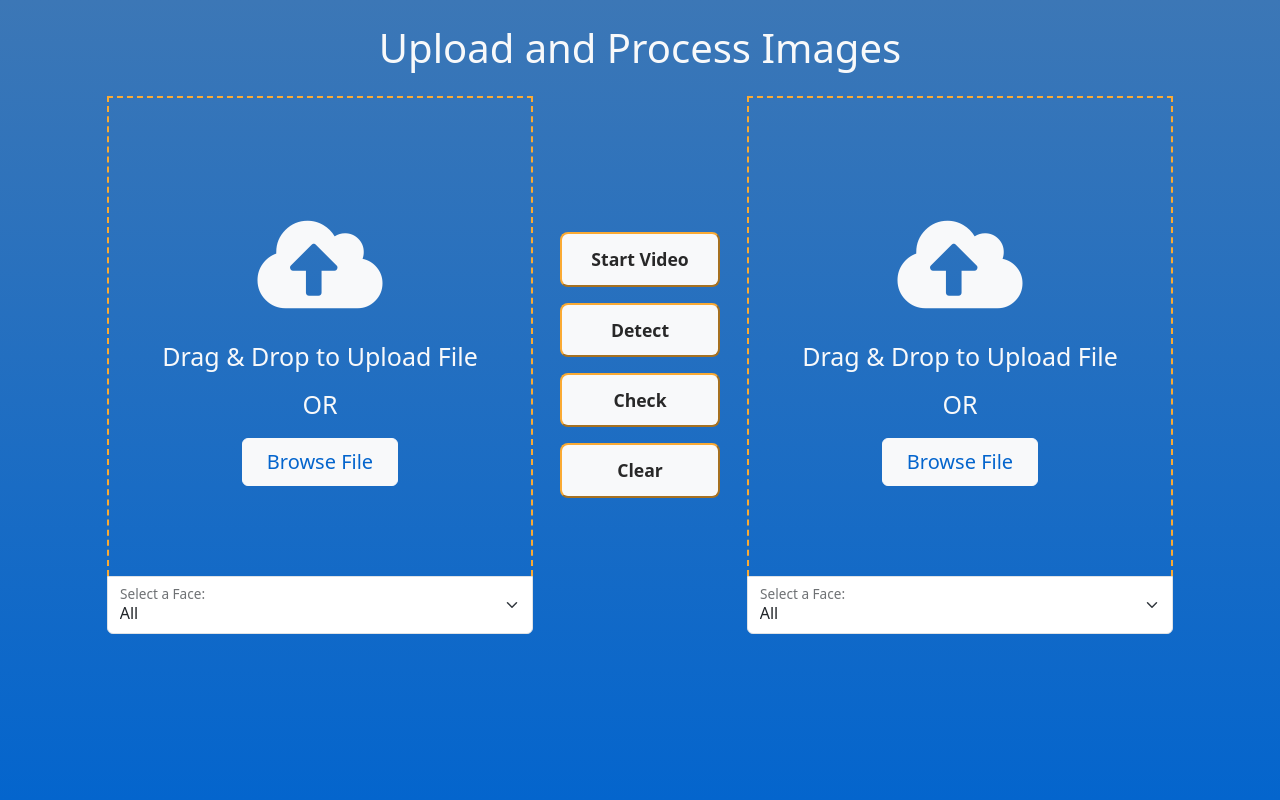
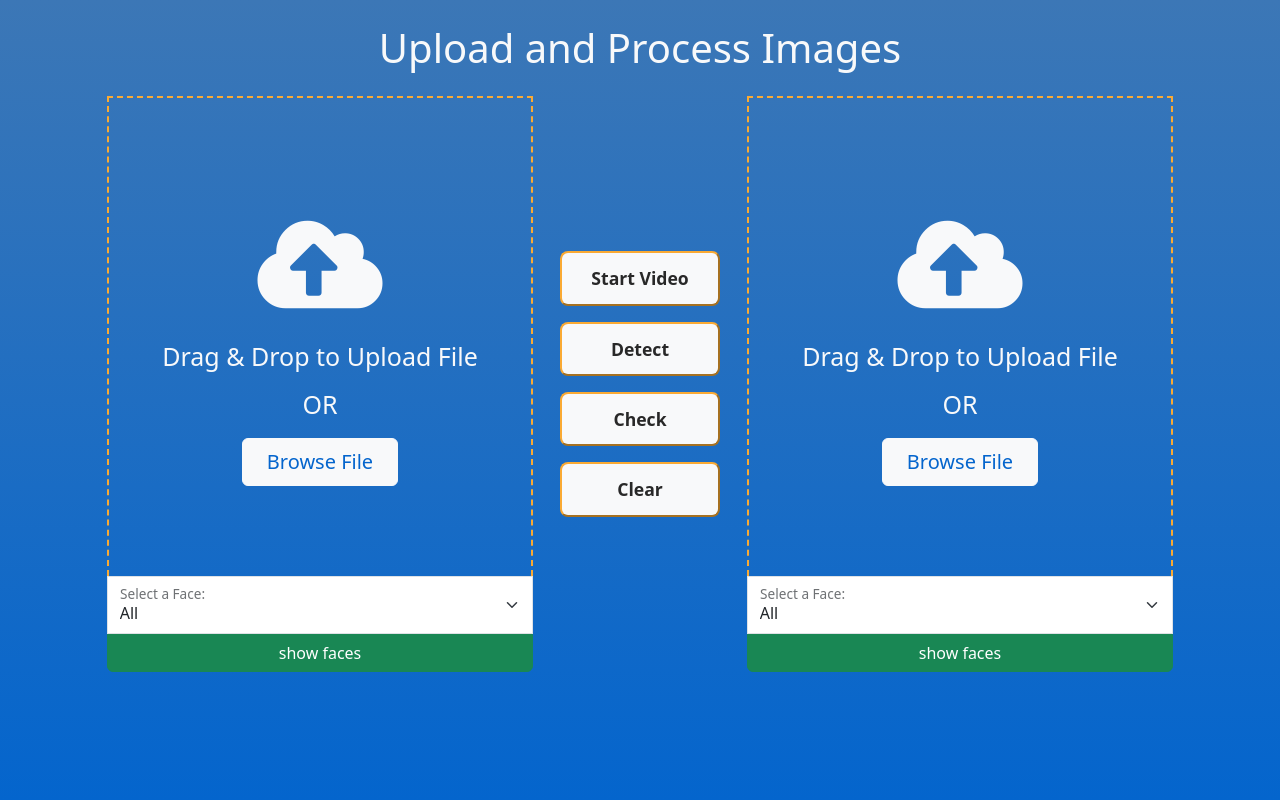
Before and after one commit to DanielGrin31/FACE-Frontend, a Flask app: page / in a window 1280 px wide. Run offline with Flask 3, Linux system fonts and the light colour scheme; some libraries are stand-ins or nearby versions.

Commit message:
Add bounding boxes for faces and change imgs to canvas

```diff
--- a/static/js/image.js
+++ b/static/js/image.js
@@ -1,47 +1,66 @@
 "use strict";
-async function postAction(action, data = {}) {
-  const formData = new FormData();
-  formData.append("action", action);
-  for (const key in data) {
-    formData.append(key, data[key]);
+async function postData(endpoint, data) {
+  try {
+    const response = await fetch(`http://127.0.0.1:5057/api/${endpoint}`, {
+      method: "POST", // or 'PUT'
+      body:data,
+    });
+
+    const result = await response.json();
+    return result;
+  } catch (error) {
+    console.error("Error:", error);
   }
-  const response = await fetch("/", {
-    method: "POST",
-    body: formData,
-  })
-    .then((response) => response.text())
-    .then((html) => {
-      var newDoc = document.implementation.createHTMLDocument("New Document");
-      newDoc.documentElement.innerHTML = html;
-
-      // Replace the current document with the new one
-      document.open();
-      document.write(newDoc.documentElement.innerHTML);
-      document.close();
-    });
 }
 
-$("#startVideoBtn").on("click",function(){
-  const video = $('#video')[0]; // Get the video element using jQuery
+async function findFace(image,face_num){
+  let data=new FormData();
+  data.append("image",image)
+  let result=await postData("find",data);
+  if(face_num==-2){
+    return result.boxes;
+
+  }
+  return [result.boxes[face_num]];
+}
+
+async function loadImage(canvas, src) {
+  const ctx = canvas.getContext("2d");
+
+  const img = new Image();
+  return new Promise((resolve,reject)=>{
+  img.onload = function () {
+    const displaySize = { width: img.width, height: img.height };
+    faceapi.matchDimensions(canvas, displaySize);
+    ctx.drawImage(img, 0, 0, canvas.width, canvas.height);
+    resolve()
+  };
+  img.onerror=(error)=> reject(error);
+  img.src = src; // Replace with your image URL
+});
+}
+$("#startVideoBtn").on("click", function () {
+  const video = $("#video")[0]; // Get the video element using jQuery
   if (current_images.length === 0) {
-    $(this).prop("disabled", true)
-    $('#video').removeClass("d-none");
+    $(this).prop("disabled", true);
+    $("#video").removeClass("d-none");
     Promise.all([
-      faceapi.nets.tinyFaceDetector.loadFromUri('/static/models'),
-      faceapi.nets.faceLandmark68Net.loadFromUri('/static/models'),
-      faceapi.nets.faceRecognitionNet.loadFromUri('/static/models')])
-    faceapi.nets.ssdMobilenetv1.loadFromUri('/static/models').then(startVideo);
-
+      faceapi.nets.tinyFaceDetector.loadFromUri("/static/models"),
+      faceapi.nets.faceLandmark68Net.loadFromUri("/static/models"),
+      faceapi.nets.faceRecognitionNet.loadFromUri("/static/models"),
+    ]);
+    faceapi.nets.ssdMobilenetv1.loadFromUri("/static/models").then(startVideo);
 
     function startVideo() {
-      navigator.mediaDevices.getUserMedia({ video: {} })
+      navigator.mediaDevices
+        .getUserMedia({ video: {} })
         .then((stream) => {
           video.srcObject = stream;
         })
         .catch((err) => {
-          console.error('Error accessing the webcam: ', err);
+          console.error("Error accessing the webcam: ", err);
         });
-      video.addEventListener('play', () => {
+      video.addEventListener("play", () => {
         const canvas = faceapi.createCanvasFromMedia(video);
         let continueScanning = true;
 
@@ -50,11 +69,12 @@ $("#startVideoBtn").on("click",function(){
         const displaySize = { width: 640, height: 480 };
         faceapi.matchDimensions(canvas, displaySize);
         let scanVideo = setInterval(async () => {
-
-          const detections = await faceapi.detectAllFaces(video, new faceapi.TinyFaceDetectorOptions()).withFaceLandmarks();
+          const detections = await faceapi
+            .detectAllFaces(video, new faceapi.TinyFaceDetectorOptions())
+            .withFaceLandmarks();
           if (detections.length > 0 && continueScanning) {
-            const canvas = document.createElement('canvas');
-            const ctx = canvas.getContext('2d');
+            const canvas = document.createElement("canvas");
+            const ctx = canvas.getContext("2d");
 
             // Set the canvas dimensions to match the video
             canvas.width = video.videoWidth;
@@ -64,7 +84,7 @@ $("#startVideoBtn").on("click",function(){
             ctx.drawImage(video, 0, 0, canvas.width, canvas.height);
 
             // Convert the canvas to a data URL (base64 encoded)
-            const dataURL = canvas.toDataURL('image/png');
+            const dataURL = canvas.toDataURL("image/png");
             const randomString = Math.random().toString(36).substring(2, 10);
             const file = dataURLtoFile(dataURL, `${randomString}.png`);
             showFile($("#dragarea1"), file);
@@ -75,7 +95,8 @@ $("#startVideoBtn").on("click",function(){
             clearInterval(scanVideo);
             continueScanning = false;
             $("form").submit(function (eventObj) {
-              $("<input />").attr("type", "hidden")
+              $("<input />")
+                .attr("type", "hidden")
                 .attr("name", "action")
                 .attr("value", "Upload")
                 .appendTo(this);
@@ -88,24 +109,6 @@ $("#startVideoBtn").on("click",function(){
     }
   }
 });
-
-
-function addErrorMessage(message) {
-  $("#messageContainer").append(`
-    <div class="alert alert-danger m-1 me-0 d-flex" role="alert">
-        ${message}
-        <button type="button" class="btn-close ms-auto"  data-bs-dismiss="alert" aria-label="Close"></button>
-    </div>
-`);
-}
-function addInfoMessage(message) {
-  $("#messageContainer").append(`
-    <div class="alert alert-primary m-1 me-0 align d-flex " role="alert">
-        ${message}
-        <button type="button" class="btn-close ms-auto"  data-bs-dismiss="alert" aria-label="Close"></button>
-    </div>
-`);
-}
 
 function getImgParams($comboBox, areaNumber) {
   const faceNum = parseInt($comboBox.val());
@@ -125,23 +128,43 @@ async function getFacePath($comboBox, areaNumber) {
   return { path, exists, face_num };
 }
 function setupDropArea($dropArea, areaNumber) {
-  const $img = $dropArea.find("img");
+  const $img = $dropArea.find("canvas");
   const $content = $dropArea.find(`#dragarea${areaNumber}-content`);
   const $dragText = $content.find("header");
   const $button = $content.find("button");
   const $input = $dropArea.find("input");
   const $comboBox = $(`#combo-box${areaNumber}`);
-
+  const $findBtn = $(`#findBtn${areaNumber}`);
   $button.on("click", function () {
     $input.click();
   });
+  $findBtn.on("click",async function(){
+    let id = $(this).attr("id");
+    let number = parseInt(id.slice(-1)); // Get the last character
+    let path = SERVER_URL + `/pool/${current_images[number-1]}`;
+    await loadImage($img[0],path)
+    let face_num =  getImgParams($comboBox, number).faceNum;
+    let faces=await findFace(current_images[number-1],face_num)
+    for(let i=0;i<faces.length;i++){
+      let face=faces[i];
+      let box={x:face[0], y:face[1],width:face[2]-face[0],height:face[3]-face[1]}
+      let num = (face_num === -2) ? i : face_num;
+      let drawOptions = {
+        label: `face ${num+1}`,
+        lineWidth: 5
+      }
+      let drawBox = new faceapi.draw.DrawBox(box, drawOptions)
+      drawBox.draw($img[0])
+    }
 
+  })
   $input.on("change", function () {
     const file = this.files[0];
     $dropArea.addClass("active");
     showFile($dropArea, file);
     $("form").submit(function (eventObj) {
-      $("<input />").attr("type", "hidden")
+      $("<input />")
+        .attr("type", "hidden")
         .attr("name", "action")
         .attr("value", "Upload")
         .appendTo(this);
@@ -149,7 +172,7 @@ function setupDropArea($dropArea, areaNumber) {
     });
     $("form").submit();
     $("button").prop("disabled", true);
-    $("input[type='button'], input[type='submit']").prop("disabled", true)
+    $("input[type='button'], input[type='submit']").prop("disabled", true);
   });
   $dropArea.on("dragover", function (event) {
     event.preventDefault();
@@ -167,7 +190,8 @@ function setupDropArea($dropArea, areaNumber) {
     $input[0].files = event.originalEvent.dataTransfer.files;
     showFile($dropArea, file);
     $("form").submit(function (eventObj) {
-      $("<input />").attr("type", "hidden")
+      $("<input />")
+        .attr("type", "hidden")
         .attr("name", "action")
         .attr("value", "Upload")
         .appendTo(this);
@@ -175,14 +199,15 @@ function setupDropArea($dropArea, areaNumber) {
     });
     $("form").submit();
     $("button").prop("disabled", true);
-    $("input[type='button'], input[type='submit']").prop("disabled", true)
+    $("input[type='button'], input[type='submit']").prop("disabled", true);
   });
   $comboBox.on("change", async function () {
     let result = await getFacePath($(this), areaNumber);
     if (result.exists) {
       //display
       $(`#face_num_input${areaNumber}`).val(result.face_num);
-      $img.attr("src", result.path);
+      await loadImage($img[0], result.path);
+
       $img.removeClass("d-none");
       $dropArea.removeClass("p-5");
     } else {
@@ -195,32 +220,27 @@ const dropArea1Elements = setupDropArea($("#dragarea1"), 1);
 const dropArea2Elements = setupDropArea($("#dragarea2"), 2);
 let file;
 $(document).keydown(function (event) {
-  if (event.ctrlKey && event.key === 's') {
+  if (event.ctrlKey && event.key === "s") {
     event.preventDefault();
     $("input[type='submit'][value='Compare']").click();
-  }
-  else if (event.ctrlKey && event.key === 'd') {
+  } else if (event.ctrlKey && event.key === "d") {
     event.preventDefault();
     $("input[type='submit'][value='Check']").click();
-  }
-  else if (event.ctrlKey && event.key === 'c') {
+  } else if (event.ctrlKey && event.key === "c") {
     event.preventDefault();
     $("input[type='submit'][value='Clear']").click();
-  }
-  else if (event.ctrlKey && event.key === ',') {
+  } else if (event.ctrlKey && event.key === ",") {
     event.preventDefault();
     $(".browse-btn:eq(0)").click();
-  }
-  else if (event.ctrlKey && event.key === '.') {
+  } else if (event.ctrlKey && event.key === ".") {
     event.preventDefault();
     $(".browse-btn:eq(1)").click();
   }
 });
 $(document).ready(function () {
   if (messages.length > 0 || errors.length > 0) {
-    const myModal = new bootstrap.Modal(document.getElementById('myModal'));
+    const myModal = new bootstrap.Modal(document.getElementById("myModal"));
     myModal.show();
-
   }
 
   let $imgs = [dropArea1Elements.$img, dropArea2Elements.$img];
@@ -234,17 +254,15 @@ $(document).ready(function () {
         path =
           SERVER_URL +
           `/static/aligned_${selected_faces[index]}_${current_images[index]}`;
-        $comboBoxes[index].val(selected_faces[index])
+        $comboBoxes[index].val(selected_faces[index]);
         $(`#face_num_input${index + 1}`).val(selected_faces[index]);
       }
-      $imgs[index].attr("src", path);
+      loadImage($imgs[index][0], path);
       $imgs[index].removeClass("d-none");
       $imgs[index].removeClass("p-5");
     }
   }
 });
-
-
 
 // errors.forEach((error) => {
 //   if (error !== "") {
@@ -266,13 +284,15 @@ function deleteImage(button) {
   $(button).remove();
 }
 function unshowFile($dragArea) {
-  let $img = $dragArea.find("img").attr("src", "");
+  let $img = $dragArea.find("canvas");
+  const ctx = $img.getContext("2d");
+  ctx.clearRect(0, 0, canvas.width, canvas.height);
   $img.addClass("d-none");
   $dragArea.addClass("p-5");
   $dragArea.removeClass("active");
 }
 function dataURLtoFile(dataurl, filename) {
-  var arr = dataurl.split(','),
+  var arr = dataurl.split(","),
     mime = arr[0].match(/:(.*?);/)[1],
     bstr = atob(arr[arr.length - 1]),
     n = bstr.length,
@@ -282,6 +302,7 @@ function dataURLtoFile(dataurl, filename) {
   }
   return new File([u8arr], filename, { type: mime });
 }
+
 function showFile(dragArea, file) {
   let fileType = file.type;
   let validExtensions = ["image/jpeg", "image/jpg", "image/png", "image/webp"];
@@ -289,8 +310,8 @@ function showFile(dragArea, file) {
     let fileReader = new FileReader();
     fileReader.onload = () => {
       let fileURL = fileReader.result;
-      let $imgElement = dragArea.find("img");
-      $imgElement.attr("src", fileURL);
+      let $imgElement = dragArea.find("canvas");
+      loadImage($imgElement[0], fileURL);
       $imgElement.removeClass("d-none");
       dragArea.addClass("active");
       dragArea.removeClass("p-5");
--- a/templates/image.html
+++ b/templates/image.html
@@ -16,13 +16,15 @@ block content %}
                         {{'active' if current|length>0 else 'inactive'}}">
                         {%if current[i]%}
                         <div
-                            class="w-100 bg-dark text-light rounded-top-1 position-absolute top-0 z-3 p-1 text-center fw-bold">
+                            class="w-100 bg-dark text-light rounded-top-1 position-absolute top-0 z-3 p-1 text-center text-truncate fw-bold">
                             {{current[i]}}</div>
                         {%endif%}
                         {%if i==0 and current|length==0%}
-                        <video id="video" class="position-absolute w-100 d-none h-100 object-fit-fill"   autoplay></video>
+                        <video id="video" class="position-absolute w-100 d-none h-100 object-fit-fill" autoplay></video>
                         {%endif%}
-                        <img class="img-fluid d-none position-absolute rounded-top-1 z-2 h-100 w-100" alt="" />
+                        <canvas class="img-fluid d-none position-absolute rounded-top-1 z-2 h-100 w-100" alt="">
+
+                        </canvas>
                         <input type="file" name="image{{i+1}}" accept="image/*" hidden />
                         <input type="number" name="face_num{{i+1}}" accept="image/*" value="-2"
                             id="face_num_input{{i+1}}" hidden />
@@ -43,14 +45,21 @@ block content %}
                         </div>
                         {%endif%}
                     </div>
-                    <div class="form-floating w-100">
-                        <select id="combo-box{{i+1}}" class="form-select rounded-top-0 rounded-bottom-2">
+                    <div class="  ">
+
+                        <div class="form-floating">
+                            <select id="combo-box{{i+1}}" class="form-select rounded-0 ">
                                 <option value="-2">All</option>
                                 {% for j in range(faces_length[i]) %}
                                 <option value="{{ j }}">Face {{ j + 1 }}</option>
                                 {% endfor %}
                             </select>
                             <label class="" for="combo-box{{i+1}}">Select a Face:</label>
+                        </div>
+                        <div class="w-100">
+                            <button id="findBtn{{i+1}}" class="btn btn-success w-100 rounded-bottom-2 rounded-top-0"
+                                type="button">show faces</button>
+                        </div>
                     </div>
                 </div>
 
@@ -59,7 +68,7 @@ block content %}
                 <div class=" d-flex col-2 flex-column align-items-center">
                     <!-- <input type="submit" name="action" value="Upload" class="submit-btn rounded-3 w-75 m-2" /> -->
                     {% if current | length == 0%}
-                    <button id="startVideoBtn" class="submit-btn rounded-3 w-75 m-2" type="button" >Start Video</button>
+                    <button id="startVideoBtn" class="submit-btn rounded-3 w-75 m-2" type="button">Start Video</button>
                     {%endif%}
                     <input type="submit" name="action" value="Detect" class="submit-btn w-75 m-2" />
                     <input type="submit" name="action" value="Check" class="submit-btn w-75 m-2" />
@@ -72,8 +81,6 @@ block content %}
                 {% endif %}
                 {% endfor %}
             </div>
-
-
         </form>
     </div>
     <div id="myModal" class="modal" tabindex="-1">
@@ -101,21 +108,6 @@ block content %}
     </div>
 
     <div id="messageContainer" style="z-index: 11" class="position-fixed bottom-0 w-25 end-0 p-0"></div>
-    <!-- <div class="image-container mt-5 d-flex justify-content-center flex-wrap text-center">
-        {% for image_info in images %}
-        <div class="aligned-image col-5 m-5">
-            {% if "aligned_" in image_info or "detected_" in image_info %}
-            <img src="{{config['SERVER_URL']+'/static/'+image_info }}" alt="Processed Image" />
-            {% else %}
-            <img src="{{config['SERVER_URL']+'/pool/'+image_info}}" alt="Uploaded Image" />
-            {% endif %} {% if 'aligned_face_' + (selected_face | string) in image_info
-            %}
-            <div class="face-number">{{ selected_face + 1 }}</div>
-            {% endif %}
-        </div>
-        {% endfor %}
-    </div> -->
-
 </div>
 
 <script>
```
Lines whose indentation alone changed are shown as unchanged.
